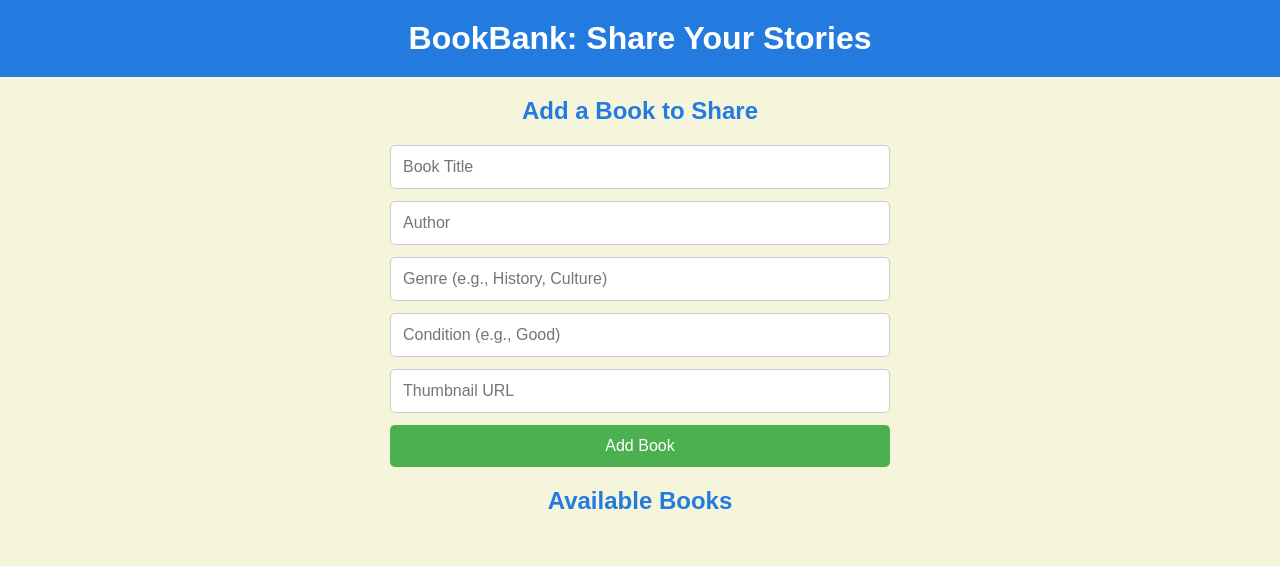
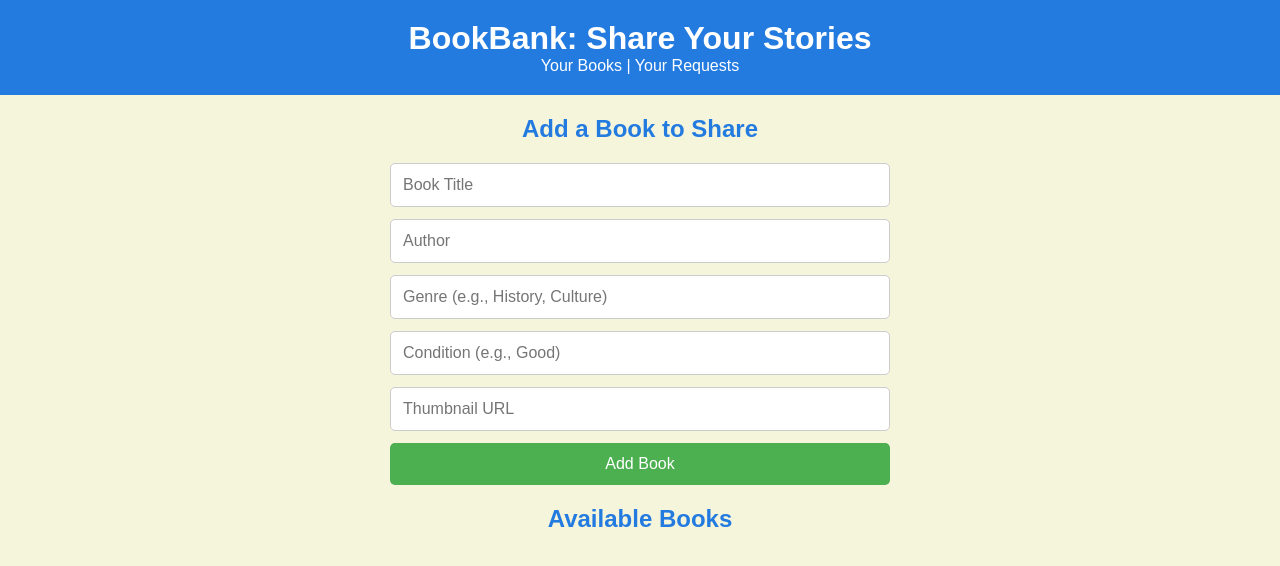
Before and after one commit to Ojasi-055/DLBCSPJWD, a plain HTML site: page templates/index.html in a window 1280 px wide. Drawn offline with Linux system fonts and the light colour scheme; files that its build step writes are made by us from their sources.

Commit message:
trying nav

```diff
--- a/templates/index.html
+++ b/templates/index.html
@@ -9,6 +9,9 @@
 <body>
   <header>
     <h1>BookBank: Share Your Stories</h1>
+    <nav>
+      <a href="/books"></a>Your Books | <a href="/requests"></a>Your Requests
+    </nav>
   </header>
   <main>
     <section>
```
